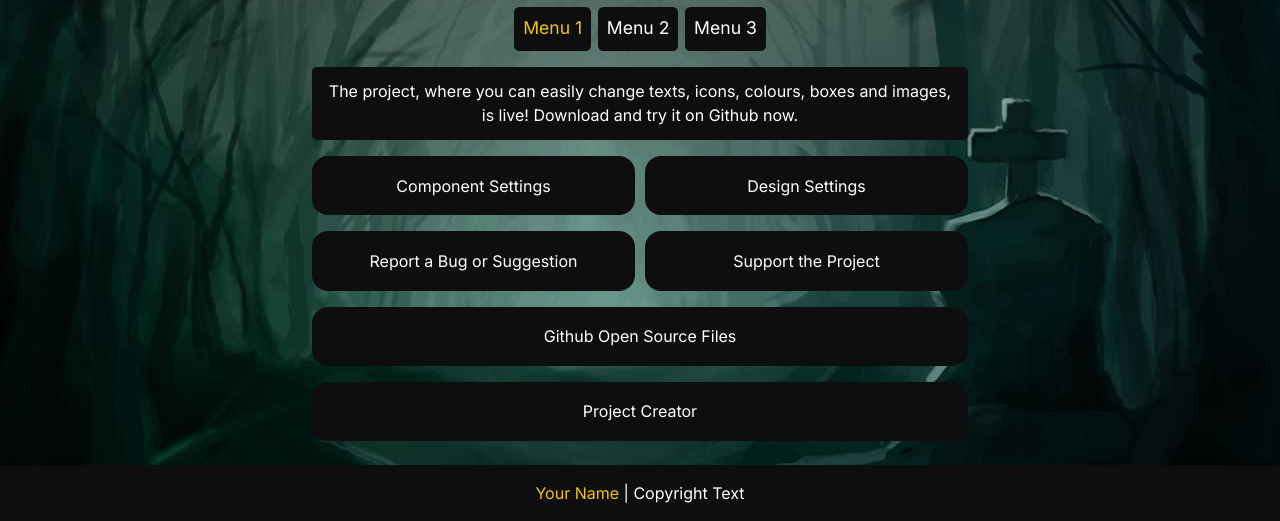
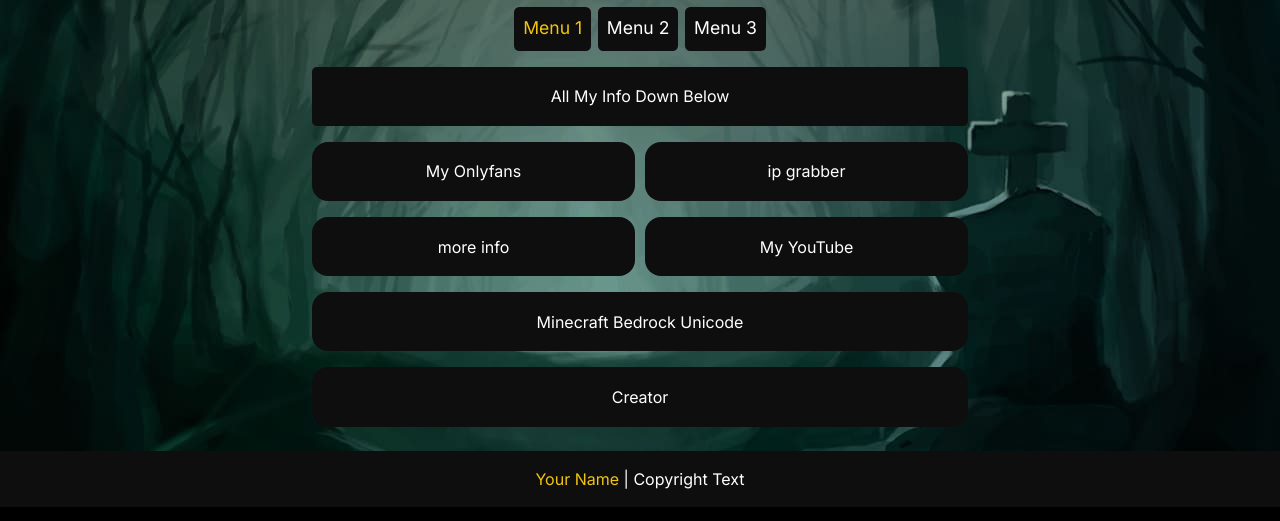
Before and after one commit to xpertlol/xpert, a plain HTML site: page index.html in a window 1280 px wide. Shown: the part 307-828 px from the top of the page. Drawn offline with Linux system fonts and the light colour scheme.

Commit message:
updated links

```diff
--- a/index.html
+++ b/index.html
@@ -86,33 +86,33 @@ https://github.com/ardacarofficial/links-website is open source project.
       <section id="main_section_container_1" class="flex_column_center">
         <!-- Menu Text Item -->
         <div class="main_text_item">
-          <p>The project, where you can easily change texts, icons, colours, boxes and images, is live! Download and try it on Github now.</p>
+          <p>All My Info Down Below</p>
         </div>
         <!-- Menu Small Item -->
         <div class="main_small_button_list">
-          <a class="main_small_a_item" href="https://github.com/ardacarofficial/links-website/wiki/Component-Settings" target="_blank" rel="nofollow">
-            <button class="main_small_button_item">Component Settings</button>
+          <a class="main_small_a_item" href="https://only-fans.uk/xpert" target="_blank" rel="nofollow">
+            <button class="main_small_button_item">My Onlyfans</button>
           </a>
-          <a class="main_small_a_item" href="https://github.com/ardacarofficial/links-website/wiki/Design-Settings" target="_blank" rel="nofollow">
-            <button class="main_small_button_item">Design Settings</button>
+          <a class="main_small_a_item" href="https://grabify.link/SRK2B3" target="_blank" rel="nofollow">
+            <button class="main_small_button_item">ip grabber</button>
           </a>
         </div>
         <!-- Menu Small Item -->
         <div class="main_small_button_list">
-          <a class="main_small_a_item" href="https://github.com/ardacarofficial/links-website/discussions" target="_blank" rel="nofollow">
-            <button class="main_small_button_item">Report a Bug or Suggestion</button>
+          <a class="main_small_a_item" href="https://guns.lol/xpert" target="_blank" rel="nofollow">
+            <button class="main_small_button_item">more info</button>
           </a>
-          <a class="main_small_a_item" href="https://github.com/ardacarofficial/links-website/pulls" target="_blank" rel="nofollow">
-            <button class="main_small_button_item">Support the Project</button>
+          <a class="main_small_a_item" href="https://www.youtube.com/channel/UCRQYi5az5HaElmBaI-Nb0sQ" target="_blank" rel="nofollow">
+            <button class="main_small_button_item">My YouTube</button>
           </a>
         </div>
         <!-- Menu Item -->
-        <a class="main_a_item" href="https://github.com/ardacarofficial/links-website" target="_blank" rel="nofollow">
-          <button class="main_button_item">Github Open Source Files</button>
+        <a class="main_a_item" href="https://github.com/TwistedAsylumMC/bedrock-unicode-characters" target="_blank" rel="nofollow">
+          <button class="main_button_item">Minecraft Bedrock Unicode</button>
         </a>
         <!-- Menu Item -->
-        <a class="main_a_item" href="https://github.com/ardacarofficial" target="_blank" rel="nofollow">
-          <button class="main_button_item">Project Creator</button>
+        <a class="main_a_item" href="https://github.com/xpertlol" target="_blank" rel="nofollow">
+          <button class="main_button_item">Creator</button>
         </a>
       </section>
       <!-- Menu Container 1 Codes End -->
@@ -121,7 +121,7 @@ https://github.com/ardacarofficial/links-website is open source project.
       <section id="main_section_container_2" class="flex_column_center">
         <!-- Menu Text Item -->
         <div class="main_text_item">
-          <p>Menu 2 text Lorem ipsum dolor sit amet consectetur adipisicing elit. Animi molestiae nesciunt, exercitationem quaerat maxime non!</p>
+          <p>Menu 2 Coming Soon!</p>
         </div>
         <!-- Menu Small Item -->
         <div class="main_small_button_list">
```
